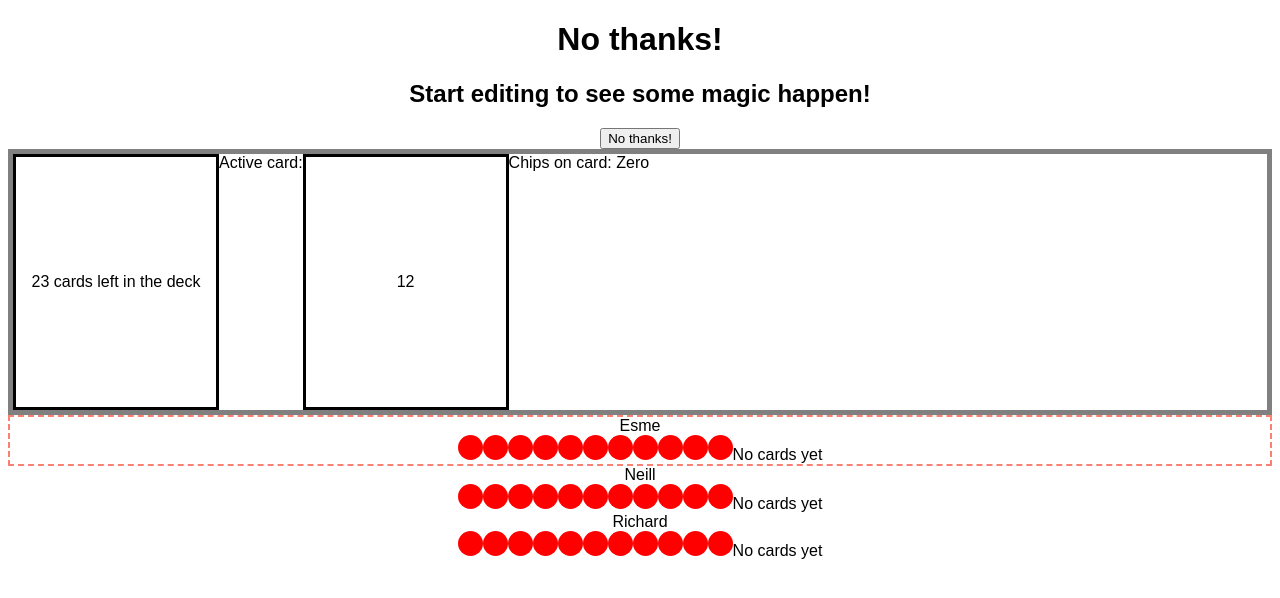
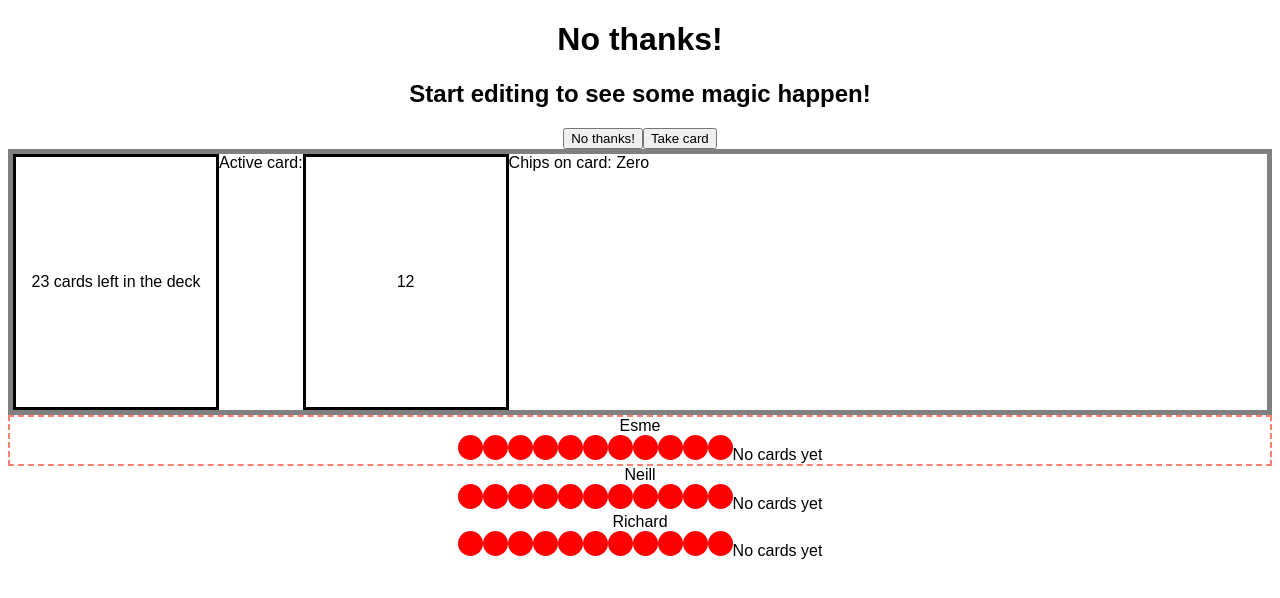
Before and after one commit to WeAreAcademy/faculty-120221-no-thanks, a React (Create React App) app: page / in a window 1280 px wide. Shown: the top 598 px of the page. Built offline with nearby package versions, Linux system fonts and the light colour scheme.

Commit message:
add button to takeCard

```diff
--- a/src/App.tsx
+++ b/src/App.tsx
@@ -3,7 +3,7 @@ import "./styles.css";
 import GameDeck from "./components/GameDeck";
 import GameCard from "./components/GameCard";
 import Counters from "./components/molecules/Counters";
-import { getExamplePlayerNames, initialiseGame, playChip } from "./game/gameFunctions";
+import { getExamplePlayerNames, initialiseGame, playChip, takeCard } from "./game/gameFunctions";
 import { Card, Player } from "./game/types";
 
 export default function App() {
@@ -14,6 +14,7 @@ export default function App() {
       <h1>No thanks!</h1>
       <h2>Start editing to see some magic happen!</h2>
       <button onClick={()=> setGame(playChip(game))}>No thanks!</button>
+      <button onClick={()=>setGame(takeCard(game))}>Take card</button>
       <div className="general-info">
       <GameDeck cards={game.deck} />
       {game.active.card !== undefined && (<>Active card: <GameCard value={game.active.card} /></>)}
```
